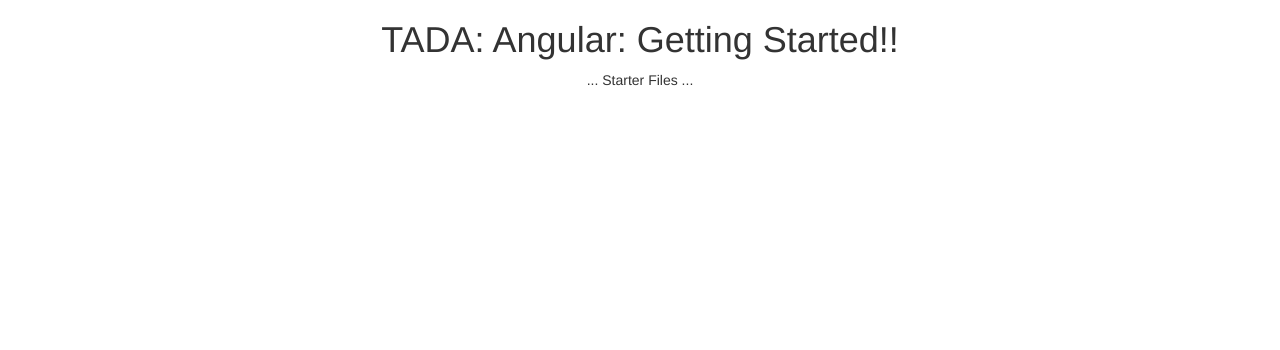
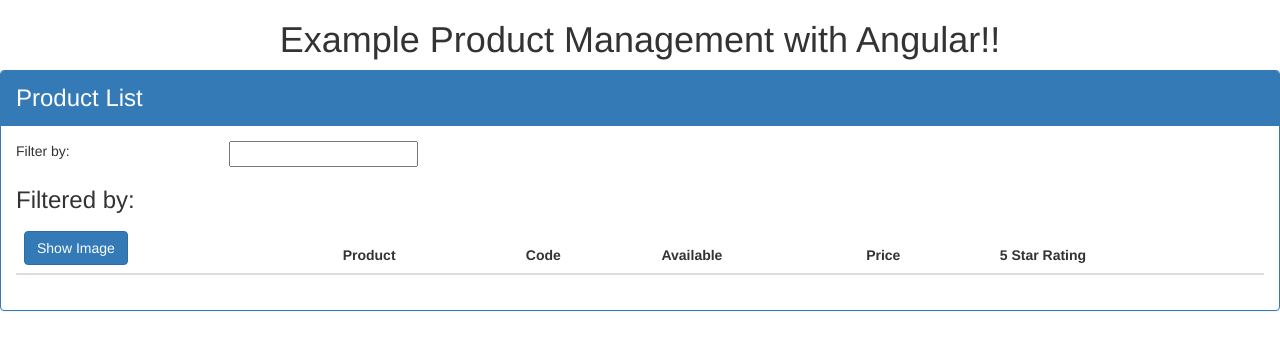
Before and after one commit to Krz-Aramis/Angular-GettingStarted, an Angular app: page / in a window 1280 px wide. Shown: the top 350 px of the page. Built offline with nearby package versions, Linux system fonts and the light colour scheme.

Commit message:
Get table component to appear on page

```diff
--- a/src/app/app.component.html
+++ b/src/app/app.component.html
@@ -1,7 +1,7 @@
-<!--The whole content below can be removed with the new code.-->
 <div style="text-align:center">
   <h1>
-    TADA: {{title}}!!
+    {{title}}!!
   </h1>
-  ... Starter Files ...
 </div>
+
+<pm-products></pm-products>
--- a/src/app/app.component.ts
+++ b/src/app/app.component.ts
@@ -6,5 +6,5 @@
   styleUrls: ['./app.component.css']
 })
 export class AppComponent {
-  title = 'Angular: Getting Started';
+  title = 'Example Product Management with Angular';
 }
--- a/src/app/app.module.ts
+++ b/src/app/app.module.ts
@@ -2,10 +2,12 @@
 import { NgModule } from '@angular/core';
 
 import { AppComponent } from './app.component';
+import { ProductListComponent }  from './products/product-list.component' ;
 
 @NgModule({
   declarations: [
-    AppComponent
+    AppComponent,
+    ProductListComponent
   ],
   imports: [
     BrowserModule
--- /dev/null
+++ b/src/app/products/product-list.component.html
@@ -0,0 +1,43 @@
+<div class='panel panel-primary'>
+  <div class='panel-heading'>
+    Product List
+  </div>
+  <div class='panel-body'>
+
+    <div class='row'>
+      <div class='col-md-2'>Filter by:</div>
+      <div class='col-md-4'>
+        <input type='text' />
+      </div>
+    </div>
+
+    <div class='row'>
+      <div class='col-md-6'>
+        <h3>Filtered by:</h3>
+      </div>
+    </div>
+
+    <div class='table-responsive'>
+      <table class='table'>
+        <thead>
+          <tr>
+            <th>
+              <button class='btn btn-primary'>
+                Show Image
+              </button>
+            </th>
+            <th>Product</th>
+            <th>Code</th>
+            <th>Available</th>
+            <th>Price</th>
+            <th>5 Star Rating</th>
+          </tr>
+        </thead>
+        <tbody>
+
+        </tbody>
+      </table>
+
+    </div>
+  </div>
+</div>
```
Also changed, not shown: src/app/products/product-list.component.ts (added, +9 -0 lines), 1 other file (tests, documents, lock files or other folders).
